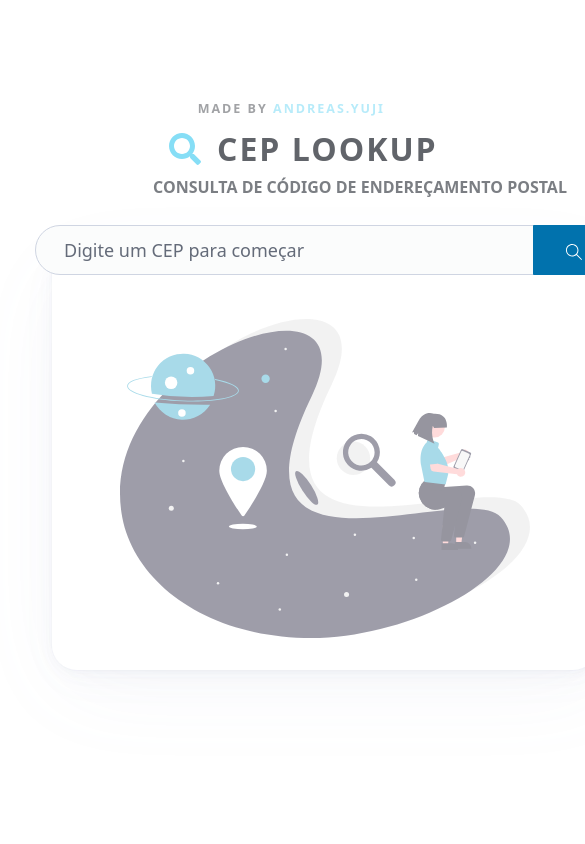
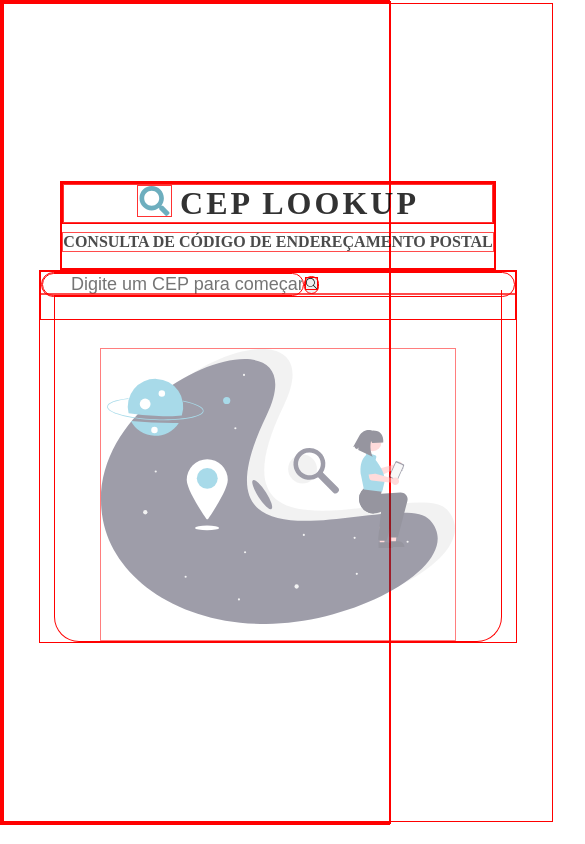
Before and after one commit to andreas-yuji-fujiki/cep-lookup, a React (Vite) app: page / in a window 390 px wide. Shown: the top 844 px of the page, 585 px wide, since content can reach past the window. Built offline with nearby package versions, Linux system fonts and the light colour scheme.

Commit message:
removed pico css & started responsivity

```diff
--- a/src/App.jsx
+++ b/src/App.jsx
@@ -5,9 +5,6 @@ import AppFooter from "./Components/AppFooter/AppFooter"
 
 // styled components
 import { AppContainer } from "./AppStyles"
-
-// pico css framework
-import '@picocss/pico'
 
 function App(){
   return(
--- a/src/AppStyles.js
+++ b/src/AppStyles.js
@@ -2,11 +2,12 @@ import styled from "styled-components";
 
 export const AppContainer = styled.div `
     margin: 0 auto;
-    width: 650px;
-    height: 95vh;
+    width: 550px;
+    height: 97vh;
     padding: 35px;
 
     display: flex;
     flex-direction: column;
+    align-items: center;
     justify-content: center;
 `
--- a/src/Components/AppHeader/AppHeader.jsx
+++ b/src/Components/AppHeader/AppHeader.jsx
@@ -1,5 +1,5 @@
 // styled components
-import { MainTitle } from "./AppHeaderStyles"
+import { MainTitles } from "./AppHeaderStyles"
 import { MainParagraph } from "./AppHeaderStyles";
 import { AppHeaderContainer } from "./AppHeaderStyles";
 
@@ -10,13 +10,16 @@ function AppHeader(){
     return(
         <AppHeaderContainer>
             <main>
-                <MainTitle>
-                    <FaSearch className="icon"/>
-                    CEP Lookup
-                    <small>
-                        made by <a href="#" className="andreas-span">andreas.yuji</a>
-                    </small>
-                </MainTitle>
+                <MainTitles>
+                    {/* <h2>
+                        Made by <a href="#" className="andreas-span">andreas.yuji</a>
+                    </h2> */}
+
+                    <h1>
+                        <FaSearch className="icon"/>
+                        CEP Lookup
+                    </h1>
+                </MainTitles>
                 <MainParagraph>
                     Consulta de código de endereçamento postal
                 </MainParagraph>
--- a/src/Components/AppHeader/AppHeaderStyles.js
+++ b/src/Components/AppHeader/AppHeaderStyles.js
@@ -1,47 +1,47 @@
 import styled from "styled-components";
 
 export const AppHeaderContainer = styled.div`
-    margin-bottom: 16px;
-    display: flex;
-    justify-content: center;
-    position: relative;
-    left: 64px;
-    opacity: 0.75;
+    *{
+        padding: 0;
+        margin: 0;
+        text-align: center;
+    }
+
+    gap: 18px;
 `
 
-export const MainTitle = styled.h1`
+export const MainTitles = styled.div`
     display: flex;
-    align-items: center;
-    letter-spacing: 2px;
-    text-transform: uppercase;
+    flex-direction: column;
+    gap: 8px;
     margin-bottom: 8px;
-    margin-left: 16px;
+
+    h2{
+        font-size: 14px;
+        text-transform: uppercase;
+        font-weight: 700;
+        opacity: 0.7;
+    }
+
+    h1{
+        text-transform: uppercase;
+        letter-spacing: 3px;
+        display: flex;
+        justify-content: center;
+        gap: 8px;
+        opacity: 0.8;
+    }
 
     .icon{
-        fill: #5ed3f3;
-        margin-right: 16px;
-    }
-    small{
-        font-size: 12.5px;
-        position: relative;
-        top: -40px;
-        left: -240px;
-        gap: 6px;
-        opacity: 0.6;
-    }
-    small .andreas-span{
-        color: #5ed3f3;
-        text-decoration: none;
-    }
-    small .andreas-span:hover{
-        text-decoration: underline;
+        width: 35px;
+        fill: #499aae;
     }
 `
 
 export const MainParagraph = styled.p`
     text-transform: uppercase;
+    font-weight: bold;
+    opacity: 0.7;
     font-size: 16px;
-    font-weight: bolder;
-    opacity: 0.88;
-    margin-bottom: 10px;
+    margin-bottom: 16px;
 `
--- a/src/Components/HeroSection/input_card/InputCardStyles.js
+++ b/src/Components/HeroSection/input_card/InputCardStyles.js
@@ -14,10 +14,9 @@ export const InputCardForm = styled.form`
 `
 
 export const ErrorLog = styled.p`
-    margin: 0;
+    margin: -12px 0 32px 0;
     padding: 0;
 
-    margin-top: -26px;
     position: relative;
     top: 8px;
 
--- a/src/index.css
+++ b/src/index.css
@@ -2,4 +2,8 @@
     margin: 0;
     padding: 0;
     box-sizing: border-box;
+    border: 1px solid red;
 }
+html, body{
+    width: 100vw;
+}
```
